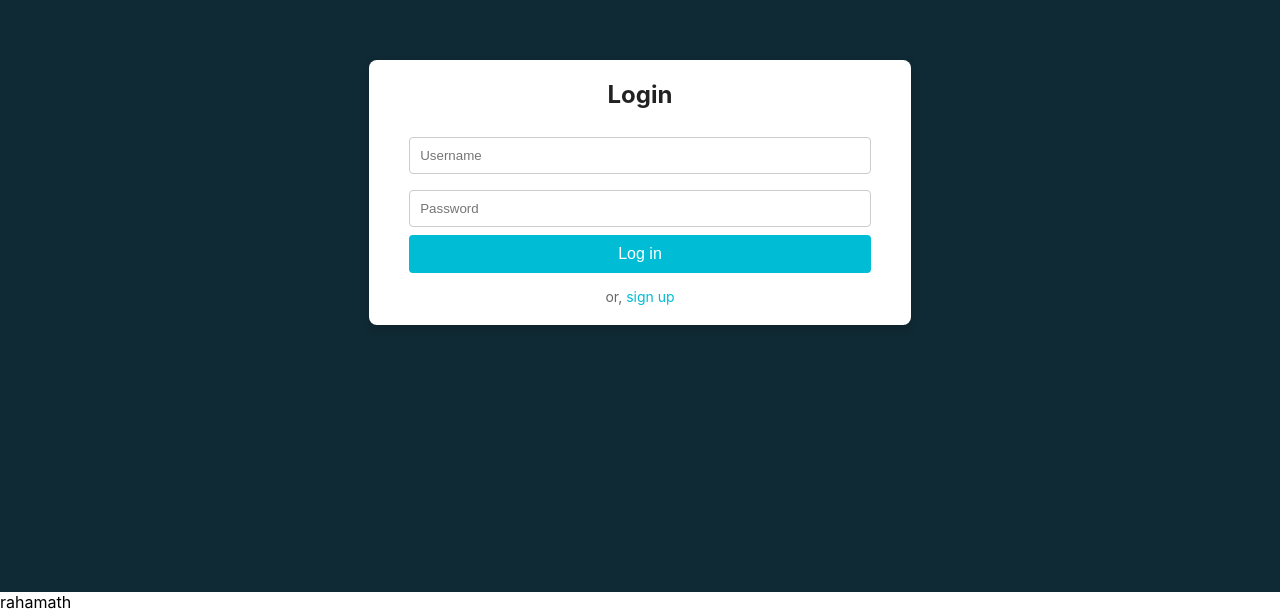
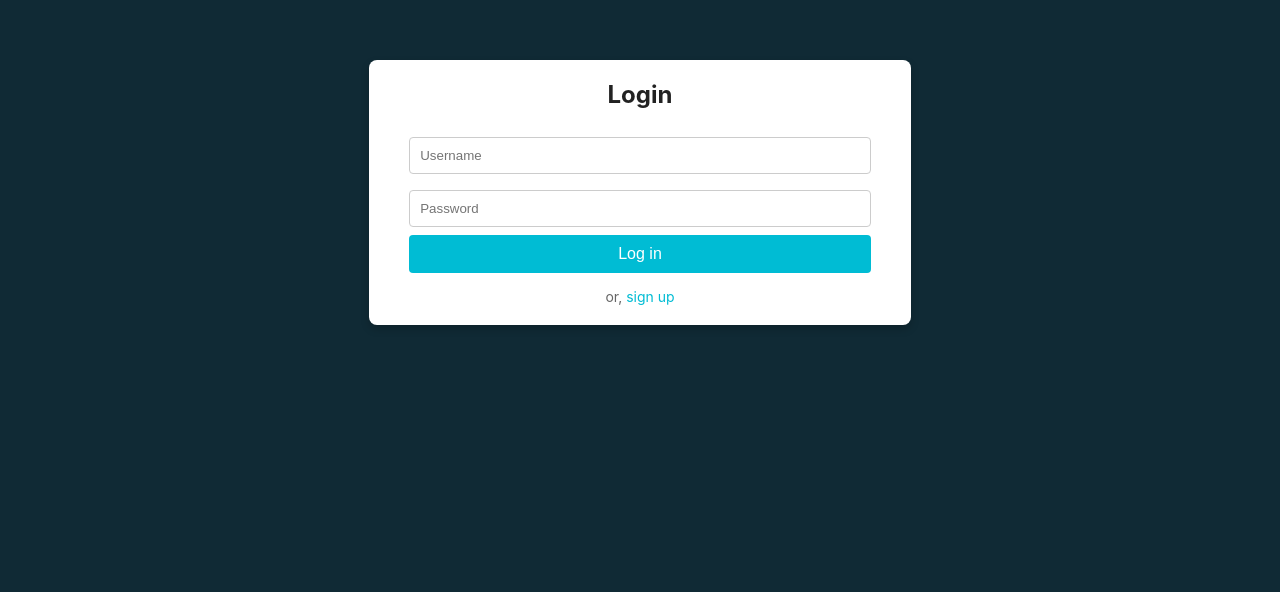
Before and after one commit to DVamshi21/eHealthhub, a React (Create React App) app: page / in a window 1280 px wide. Shown: the part 208-820 px from the top of the page. Built offline with nearby package versions, Linux system fonts and the light colour scheme.

Commit message:
first commit

```diff
--- a/src/App.js
+++ b/src/App.js
@@ -3,13 +3,10 @@ import Login from './Login';
 
 function App() {
   return (
-
       <div>
-
         <Login/>
-        rahamath
       </div>
-      );
+  );
 }
 
 export default App;
```
